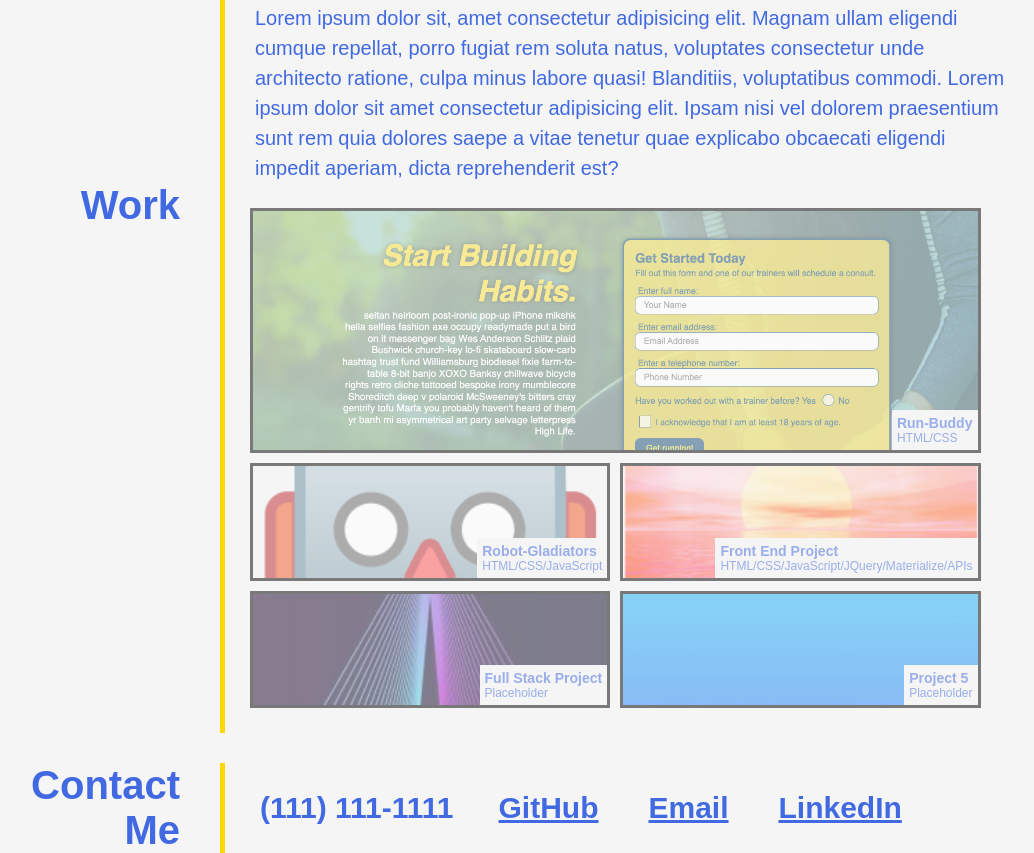
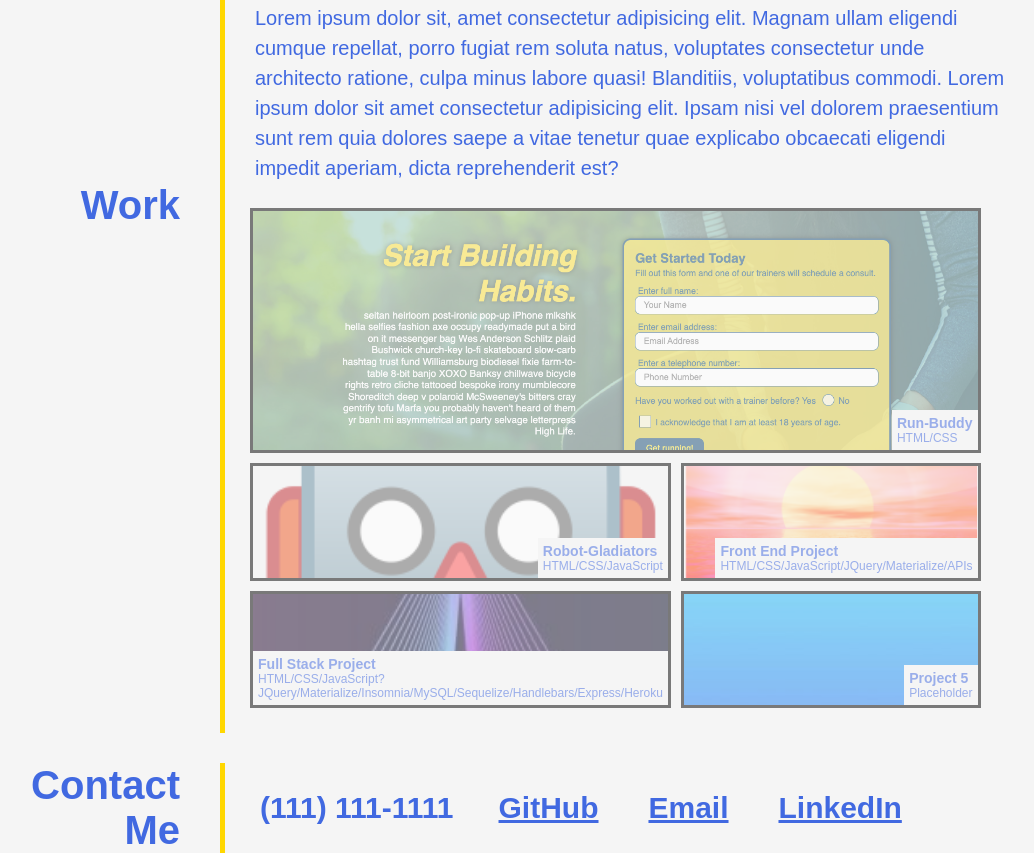
Before and after one commit to JHam94/professional-portfolio, a plain HTML site: page index.html in a window 1280 px wide. Shown: the part 707-1560 px from the top of the page, without its empty margins (31-1065 px from the left). Drawn offline with Linux system fonts and the light colour scheme.

Commit message:
Update index.html
added technologies used in project

```diff
--- a/index.html
+++ b/index.html
@@ -85,7 +85,7 @@
         <a href="https://github.com/bethanyjean/sports-seekers" target="_blank" class="project full-stack-project">
             <div class="project-label">
                 <h3>Full Stack Project</h3>
-                <p>Placeholder</p>
+                <p>HTML/CSS/JavaScript?JQuery/Materialize/Insomnia/MySQL/Sequelize/Handlebars/Express/Heroku</p>
             </div>
         </a>
         <a href="https://github.com/JHam94" target="_blank" class="project future5">
```
